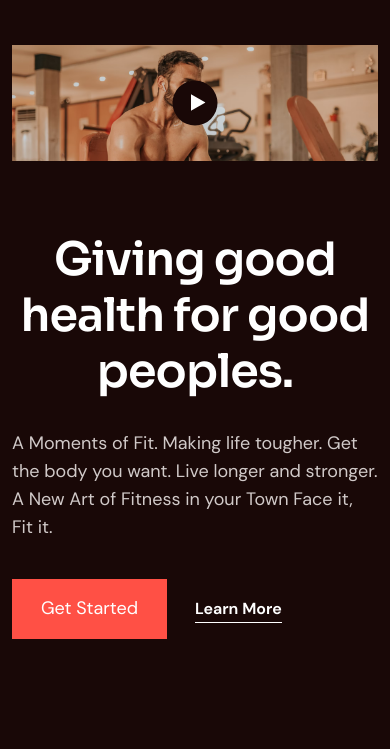
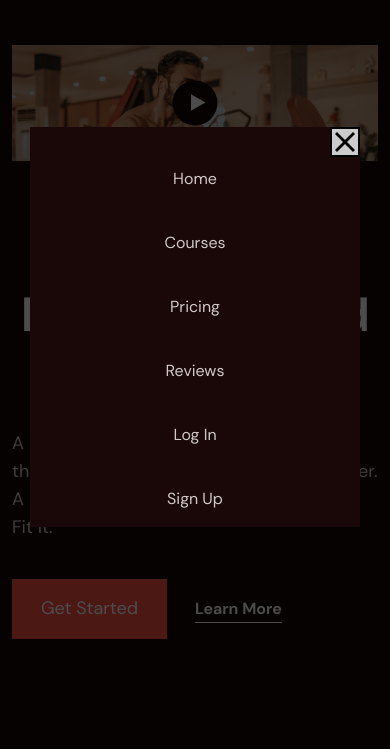
Before and after one commit to deazerer/Gym-Landing-Page, a website: page src/index.html in a window 390 px wide. Both pictures are taken after a click on the element 358 px from the left and 66 px from the top of the page. Shown: the part 95-844 px from the top of the page. Drawn offline with Linux system fonts and the light colour scheme; files whose address does not match are found by name.

Commit message:
made a second modal window for links

```diff
--- a/src/index.html
+++ b/src/index.html
@@ -19,6 +19,22 @@
 			</div>
 		</div>
 	</div>
+	<div class="container">
+		<div id="burgerModal" class="modal-burger ">
+			<div id="burgerModalOverlay" class="modal-burger-overlay"></div>
+			<div class="modal-burger-content">
+				<img id="closeModal" class="modal-burger-closebtn" onclick="ModalBurger.classList.remove('active');ModalBurgerOverlay.style.position = 'absolute';allowScroll();ModalBurgerOverlay.classList.remove('active');" src="./img/close-icon.svg" alt="">
+				<div class="modal-links">
+					<a href="#">Home</a>
+					<a href="#courses">Courses</a>
+					<a href="#">Pricing</a>
+					<a href="#reviews">Reviews</a>
+					<a href="#" class="">Log In</a>
+					<a href="#" class="">Sign Up</a>
+				</div>
+			</div>
+		</div>
+	</div>
 	<section id="home" class="intro">
 		<div class="container">
 			<nav class="intro-nav">
@@ -33,7 +49,7 @@
 					<a href="#" class="logInBtn">Log In</a>
 					<a href="#" class="SignUpBtn">Sign Up</a>
 				</div>
-				<div class="intro-nav-burger">
+				<div id="BurgerLinks" class="intro-nav-burger">
 					<div class="burger"></div>
 				</div>
 			</nav>
--- a/src/js/script.js
+++ b/src/js/script.js
@@ -2,6 +2,9 @@ let modal = document.getElementById('myModal');
 let openbtn = document.getElementById('openmodal');
 let modalOverlay = document.getElementById('myModalOverlay');
 let closebtn = document.getElementById('closeModal');
+let burgermenu = document.getElementById('BurgerLinks');
+let ModalBurger = document.getElementById('burgerModal');
+let ModalBurgerOverlay = document.getElementById('burgerModalOverlay');
 
 function toggleVideo(state) {
     let iframe = modal.getElementsByTagName("iframe")[0].contentWindow;
@@ -37,3 +40,16 @@ function denyScroll(){
 function allowScroll(){
     document.body.style.overflow = "";
 }
+
+burgermenu.addEventListener("click", function(){
+    denyScroll();
+    ModalBurger.classList.add('active');
+    ModalBurgerOverlay.classList.add('active');
+    ModalBurgerOverlay.style.position = "fixed";
+});
+ModalBurgerOverlay.onclick = function(){
+    allowScroll();
+    ModalBurger.classList.remove('active');
+    ModalBurgerOverlay.classList.remove('active');
+    ModalBurgerOverlay.style.position = "absolute";
+}
--- a/src/scss/style.scss
+++ b/src/scss/style.scss
@@ -675,6 +675,84 @@ a{
         }
     }
 }
+.modal-burger{
+    position: fixed;
+    top: -200vh;
+    left: 0;
+    display: flex;
+    justify-content: center;
+    align-items: center;
+    width: 100%;
+    height: 100%;
+    z-index: 101;
+    transition: 0.5s;
+    margin: 0 auto;
+    padding: 0 30px;
+    &-overlay{
+        position: absolute;
+        top: -200vh;
+        bottom: 0;
+        left: 0;
+        right: 0;
+        background-color: rgba(0, 0, 0, 0.7);
+        cursor: pointer;
+    }
+    &-content{
+        position: relative;
+        width: 650px;
+        height: 400px;
+        background-color: $intro-bcg;
+    }
+    &-content a{
+        color: $intro-text;
+        font-size: 16px;
+    }
+    &-content a:hover{
+        color: $links-bcg;
+        transition: 0.3s;
+    }
+    &-content a::after{
+        content: '';
+        position: absolute;
+        display: block;
+        height: 1px;
+        width: 0px;
+        border-bottom: 1px solid $links-bcg;
+        transition: 0.3s;
+    }
+    &-content a:hover::after{
+        content: '';
+        position: absolute;
+        display: block;
+        height: 1px;
+        width: 12px;
+        border-bottom: 1px solid $links-bcg;
+        transition: 0.3s;
+    }
+    &-closebtn{
+        position: absolute;
+        border: 2px solid #000;
+        width: 30px;
+        height: 30px;
+        right: 0;
+        top: 0;
+        opacity: 1;
+        transition: 0.5s;
+        padding: 3px;
+        background-color: #ccc;
+    }
+}
+.modal-links{
+    display: flex;
+    flex-direction: column;
+    align-items: center;
+    row-gap: 40px;
+    margin-top: 40px;
+}
+.active{
+    top: 0;
+    transition: 0.5s;
+}
 @media(max-width: 1400px){
     .intro{
         &-content{
```
Also changed, not shown: src/css/style.css.
